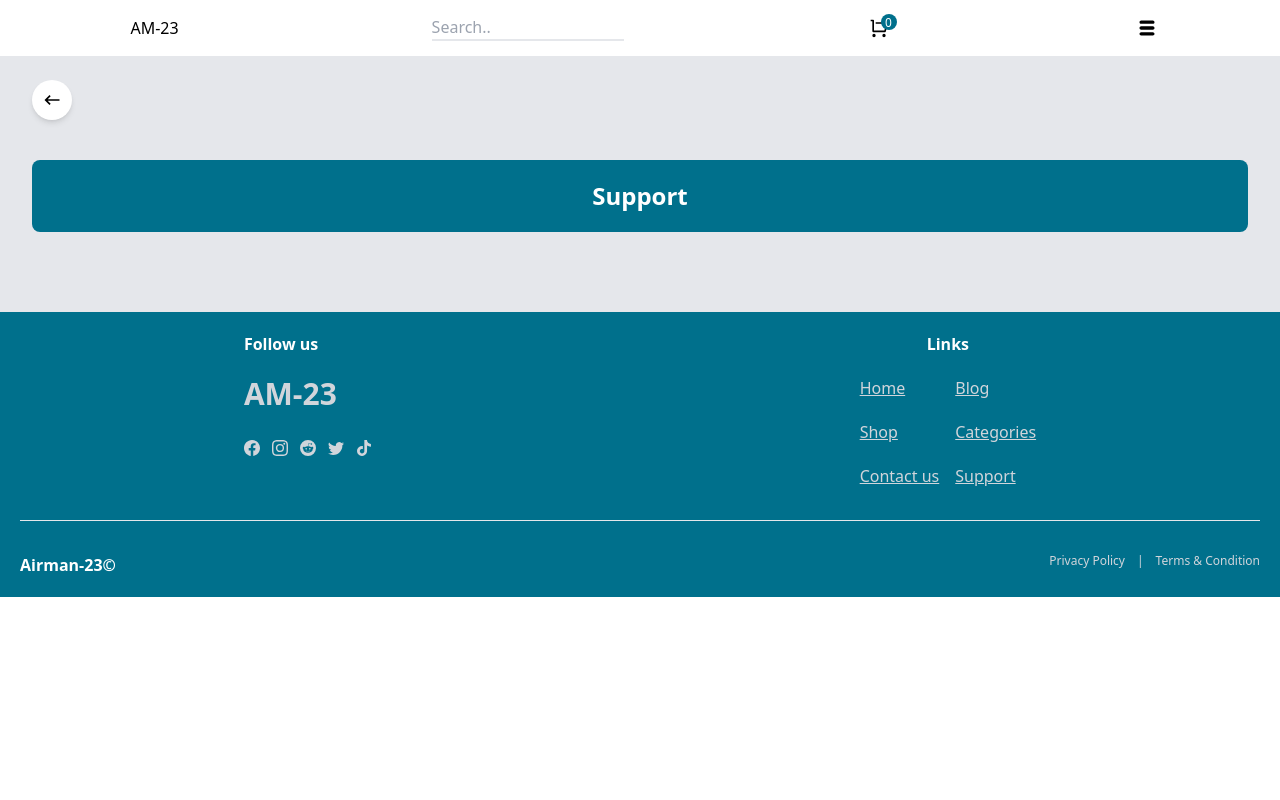
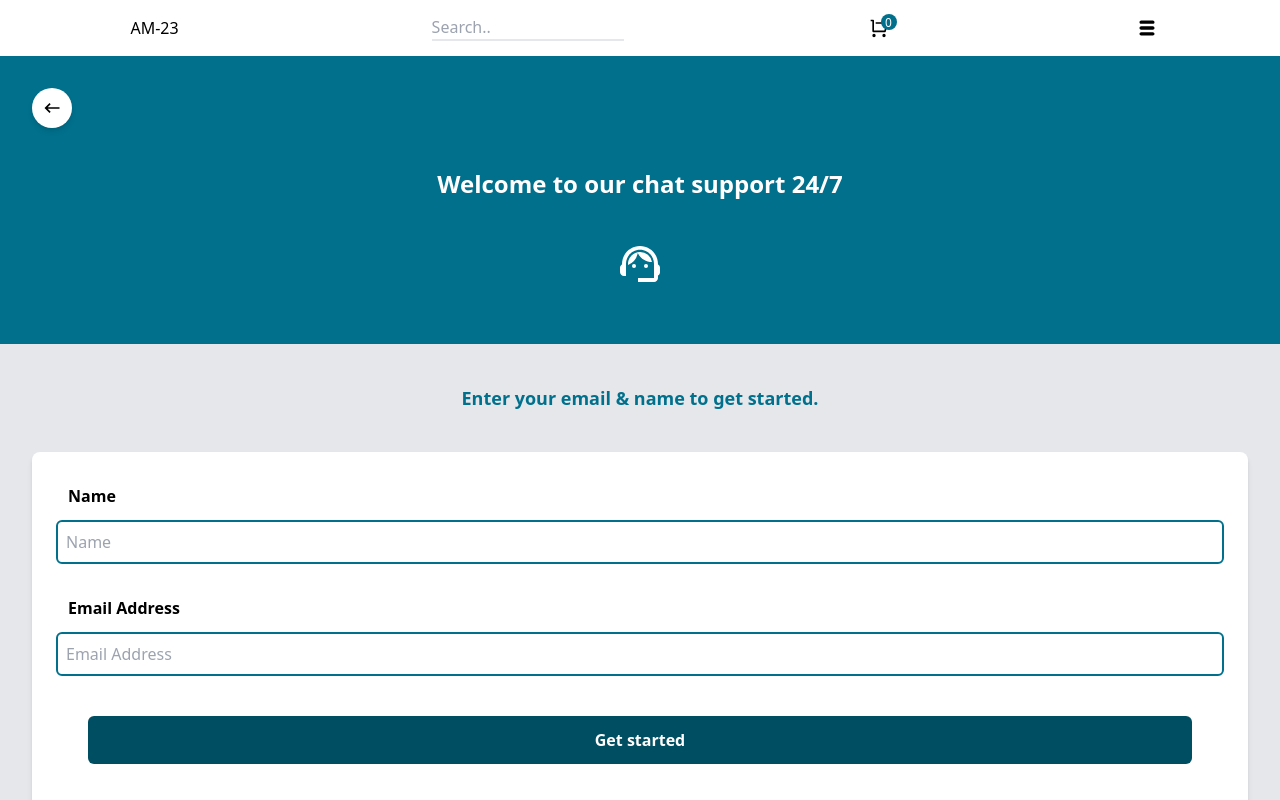
Before and after one commit to mvykool/Airman-23, a Next.js app in the folder airman-23/: page /support in a window 1280 px wide. Shown: the top 800 px of the page. Built offline with nearby package versions, Linux system fonts and the light colour scheme; no server answers.

Commit message:
creat ed support ui

```diff
--- a/airman-23/components/Cart.tsx
+++ b/airman-23/components/Cart.tsx
@@ -56,7 +56,7 @@ const Cart = () => {
     <>
       <div className='fixed bg-[var(--bg-wrapper)] z-40 w-full h-screen top-0' onClick={()=> setShowCart(false)}/>
 
-      <div className=' bg-white scrollLock right-0 z-50 h-[100%] top-0 w-60 fixed' ref={cartRef}>
+      <div className=' bg-white pb-10 h-full right-0 z-50  overflow-y-auto top-0 w-60 fixed' ref={cartRef}>
         <button
         className='m-3'
          type='button'
--- a/airman-23/pages/categories.tsx
+++ b/airman-23/pages/categories.tsx
@@ -4,6 +4,7 @@ import React from 'react'
 import { topics } from '../utils/topics'
 import {MdOutlineKeyboardBackspace} from 'react-icons/md'
 import Head from 'next/head';
+import Image from 'next/image'
 
 const categories = () => {
 
--- a/airman-23/pages/support.tsx
+++ b/airman-23/pages/support.tsx
@@ -1,7 +1,8 @@
 import Head from 'next/head'
 import { useRouter } from 'next/router'
 import React from 'react'
-import { MdOutlineKeyboardBackspace } from 'react-icons/md'
+import { MdOutlineKeyboardBackspace, MdSupportAgent } from 'react-icons/md'
+
 
 const support = () => {
 
@@ -16,19 +17,44 @@ const support = () => {
 
 
    return (
-     <div className='pt-10 bg-gray-200 pb-10'>
+     <div className='pt-2 bg-gray-200 pb-20'>
 
      <Head>
        <title>Air man 23 | Support</title>
      </Head>
 
+     <div className='w-full bg-[#00708c] h-[42vh] pt-10'>
      <div className='mt-10 bg-white shadow-md rounded-full h-10 w-10 flex justify-center items-center ml-8'>
        <MdOutlineKeyboardBackspace className='text-xl' onClick={goBack}/>
      </div>
 
-     <div className='flex justify-center mx-8 p-5 rounded-lg my-10 bg-[#00708C]'>
-       <h1 className='font-bold text-white text-2xl'>Support</h1>
+     <div className='flex justify-center text-center mx-8 p-5 rounded-lg my-5'>
+       <h1 className='font-bold text-white text-2xl'>Welcome to our chat support 24/7</h1>
        </div>
+
+
+       <div className='flex justify-center text-white text-5xl'>
+      <MdSupportAgent/>
+     </div>
+
+     </div>
+
+     {/**form */}
+
+     <div>
+      <p className='text-[#00708c] text-lg font-bold my-10 mx-8 text-center'>Enter your email & name to get started.</p>
+     </div>
+
+     <div className='mx-8 my-10 bg-white rounded-lg shadow-md pt-5 pb-20'>
+      <form className='flex flex-col mx-6'>
+        <label className='font-semibold m-3'>Name</label>
+        <input type="text" placeholder='Name' className='border-2 border-[#00708c]  p-2 rounded-md outline-none mb-5' required />
+        <label className='font-semibold m-3'>Email Address</label>
+        <input type='email' placeholder='Email Address' required className='border-2 border-[#00708c] p-2 rounded-md outline-none mb-5'/>
+
+        <button type='submit' className='bg-[#004e61] p-3 rounded-md mx-8 font-semibold text-white my-5'>Get started</button>
+      </form>
+     </div>
  </div>
   )
 }
--- /dev/null
+++ b/airman-23/pages/support/chatSupport.tsx
@@ -0,0 +1,36 @@
+import Head from 'next/head'
+import { useRouter } from 'next/router'
+import React from 'react'
+import { MdOutlineKeyboardBackspace } from 'react-icons/md'
+
+const support = () => {
+
+   //go back
+
+   const router = useRouter()
+
+   const goBack = () => {
+     router.back()
+   }
+
+
+
+   return (
+     <div className='pt-10 bg-gray-200 pb-10'>
+
+     <Head>
+       <title>Air man 23 | Support</title>
+     </Head>
+
+     <div className='mt-10 bg-white shadow-md rounded-full h-10 w-10 flex justify-center items-center ml-8'>
+       <MdOutlineKeyboardBackspace className='text-xl' onClick={goBack}/>
+     </div>
+
+     <div className='flex justify-center mx-8 p-5 rounded-lg my-10 bg-[#00708C]'>
+       <h1 className='font-bold text-white text-2xl'>Support</h1>
+       </div>
+ </div>
+  )
+}
+
+export default support
--- a/airman-23/pages/support/customerSupport.tsx
+++ /dev/null
@@ -1,9 +0,0 @@
-import React from 'react'
-
-const customerSupport = () => {
-  return (
-    <div>customerSupport</div>
-  )
-}
-
-export default customerSupport
```
